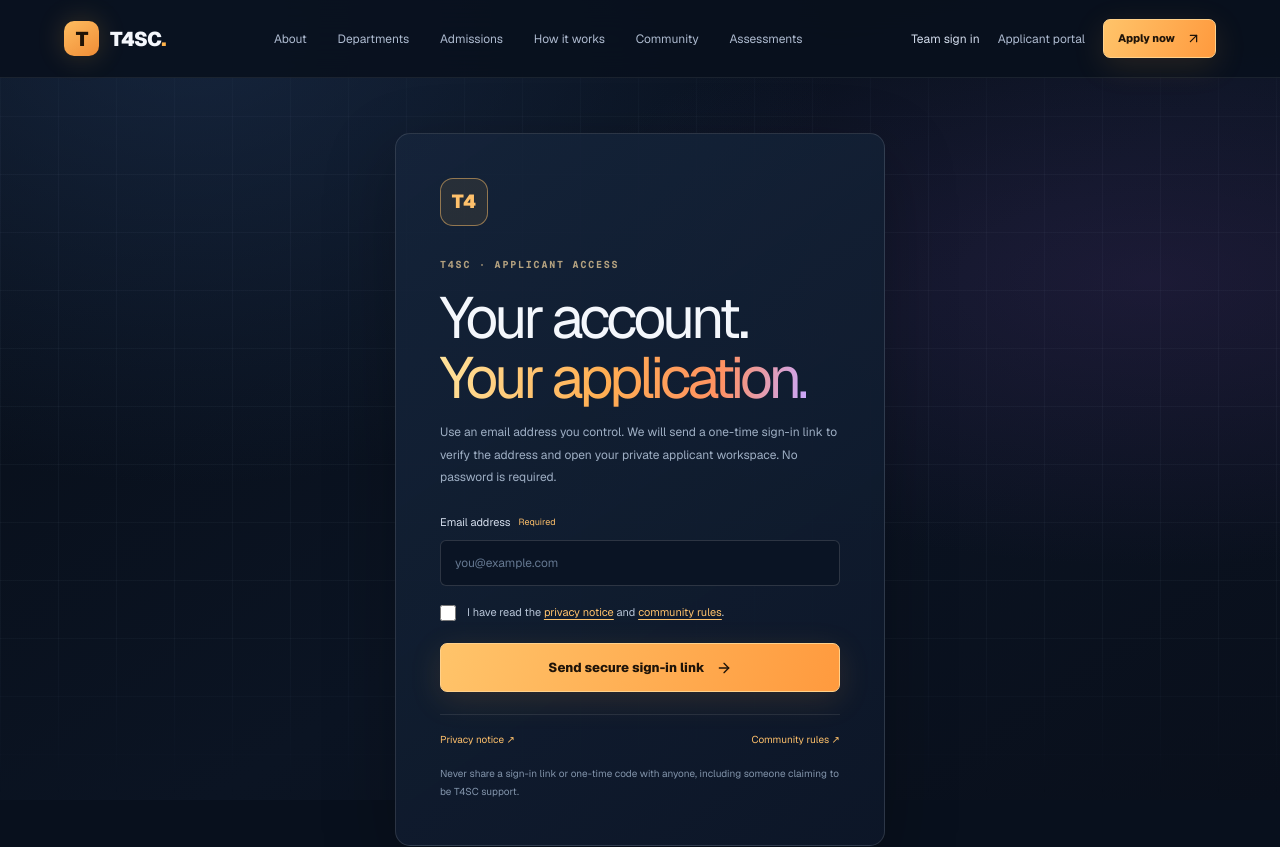
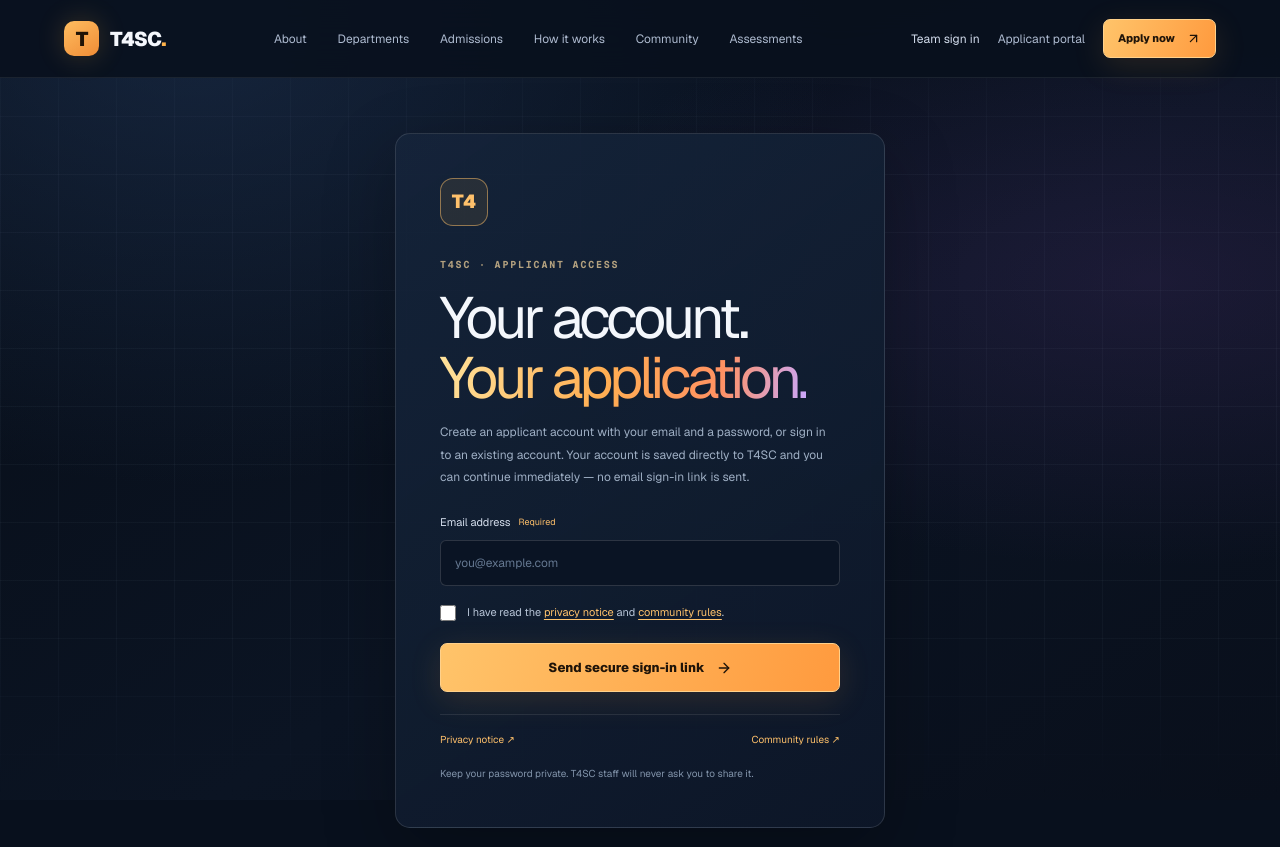
Before and after one commit to abdulraman123-ai/T4SC-requitmennt-website, a Next.js app: page /applicant-access in a window 1280 px wide. Shown: the top 847 px of the page. Built offline with nearby package versions, Linux system fonts and the light colour scheme; no server answers.

Commit message:
feat(auth): replace applicant email-link screen

```diff
--- a/app/applicant-access/page.tsx
+++ b/app/applicant-access/page.tsx
@@ -16,15 +16,15 @@ export default function ApplicantAccessPage() {
         <div className="auth-mark" aria-hidden="true">T4</div>
         <span className="section-kicker">T4SC · APPLICANT ACCESS</span>
         <h1>Your account.<br/><span className="gradient-text">Your application.</span></h1>
-        <p className="auth-description">Use an email address you control. We will send a one-time sign-in link to verify the address and open your private applicant workspace. No password is required.</p>
-        <Suspense fallback={<p className="small-note">Preparing secure sign-in…</p>}>
+        <p className="auth-description">Create an applicant account with your email and a password, or sign in to an existing account. Your account is saved directly to T4SC and you can continue immediately — no email sign-in link is sent.</p>
+        <Suspense fallback={<p className="small-note">Preparing applicant access…</p>}>
           <ApplicantAccessForm />
         </Suspense>
         <div className="auth-links">
           <Link href="/privacy-policy">Privacy notice ↗</Link>
           <Link href="/code-of-conduct">Community rules ↗</Link>
         </div>
-        <p className="auth-footnote">Never share a sign-in link or one-time code with anyone, including someone claiming to be T4SC support.</p>
+        <p className="auth-footnote">Keep your password private. T4SC staff will never ask you to share it.</p>
       </section>
     </main>
   );
```
